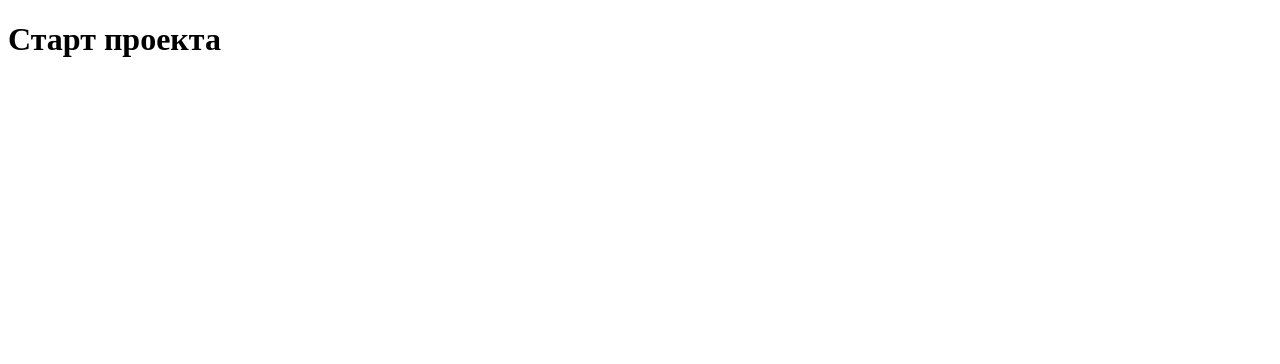
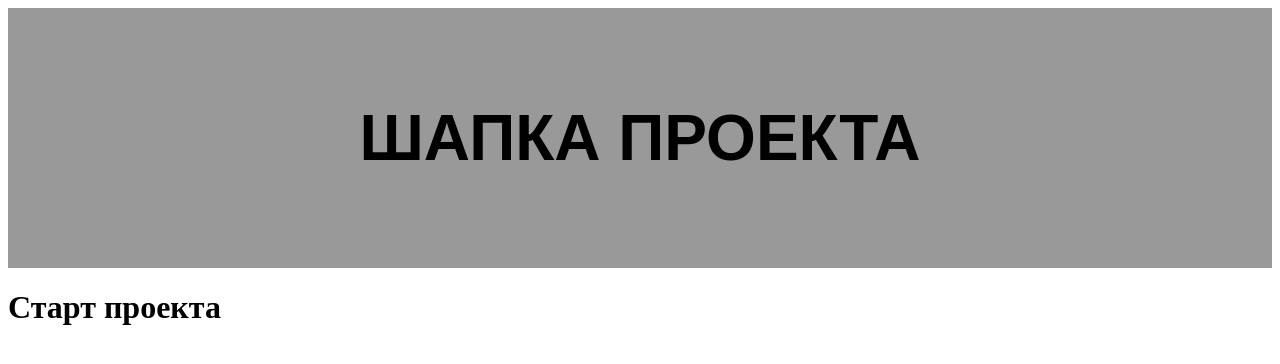
Before and after one commit to KatyaLeonova/test-project, a plain HTML site: page src/index.html in a window 1280 px wide. Drawn offline with Linux system fonts and the light colour scheme.

Commit message:
header markup

```diff
--- a/src/css/main.css
+++ b/src/css/main.css
@@ -0,0 +1,7 @@
+.header{
+    padding: 50px 100px;
+    text-align: center;
+    background: #999;
+    font-size: 32px;
+    font-family: sans-serif;
+}
--- a/src/index.html
+++ b/src/index.html
@@ -3,8 +3,14 @@
 <head>
     <meta charset="UTF-8">
     <title>Document</title>
+    <link rel="stylesheet" href="css/main.css">
 </head>
 <body>
+
+   <header class="header">
+       <h1>ШАПКА ПРОЕКТА</h1>
+   </header>
+
     <h1>Старт проекта</h1>
 </body>
 </html>
```
